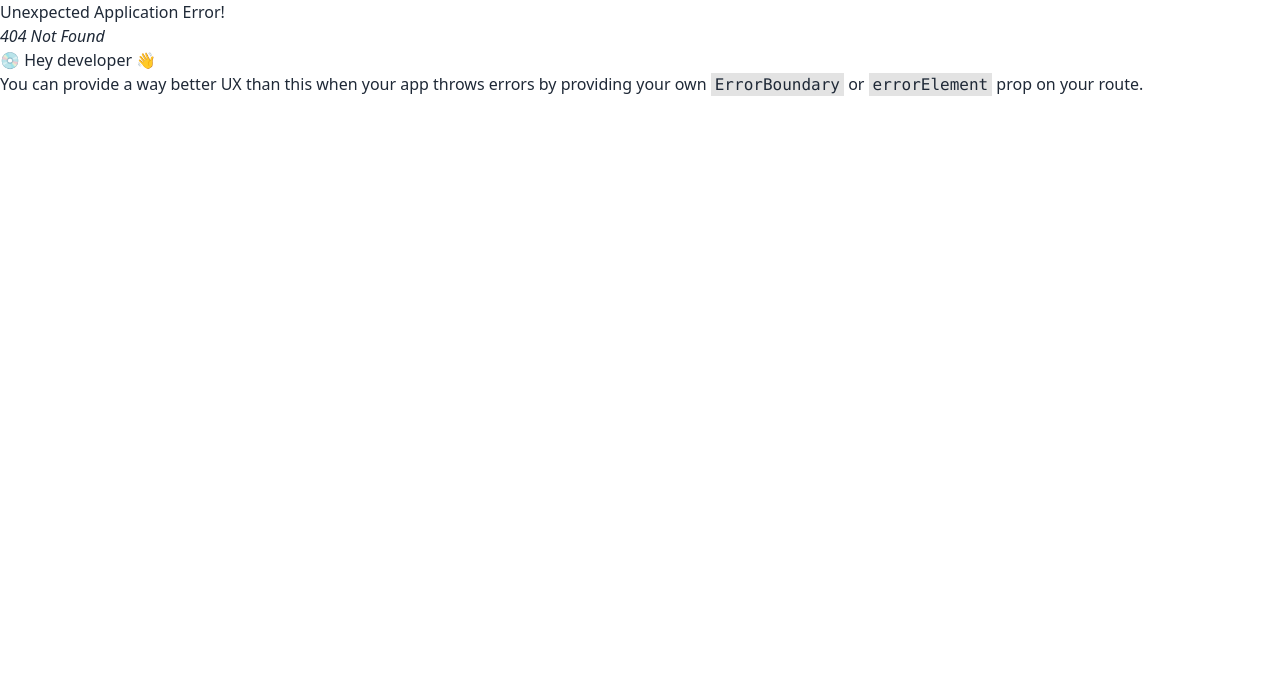
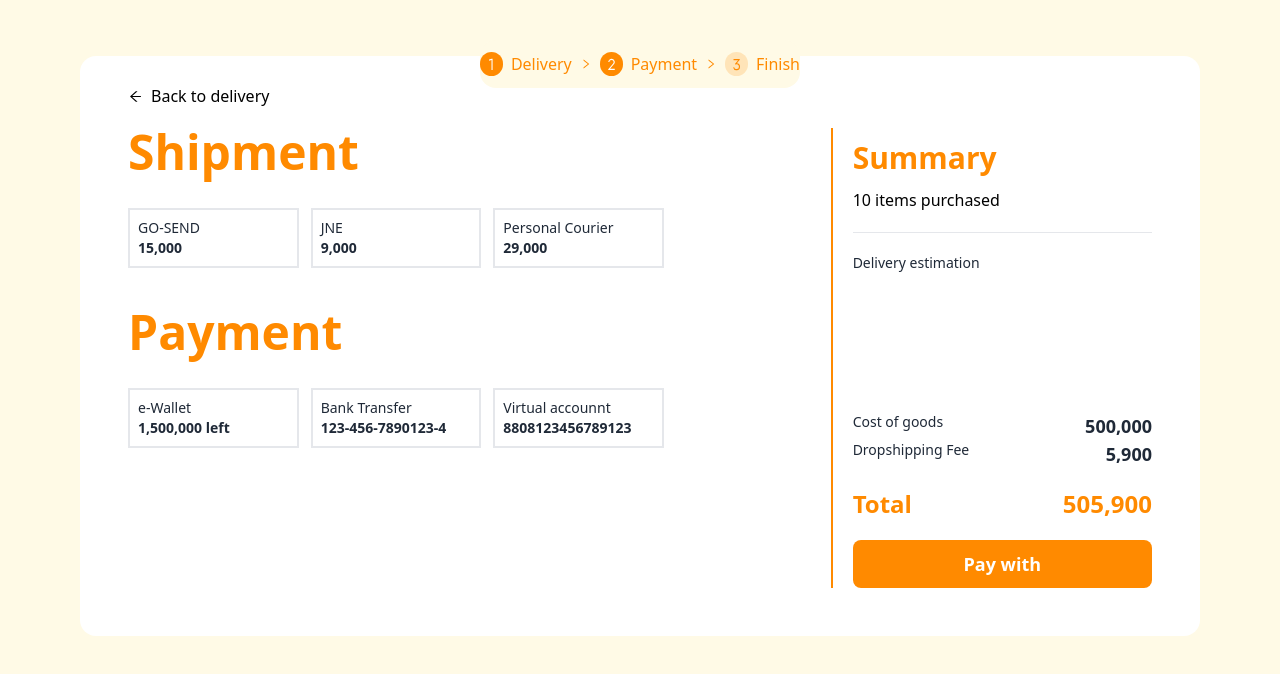
Before and after one commit to aryoyudhanto/jakmall-techtest, a React (Vite) app: page /payment in a window 1280 px wide. Before the commit this address had no page. Shown: the top 674 px of the page. Built offline with nearby package versions, Linux system fonts and the light colour scheme.

Commit message:
style: slicing payment page

```diff
--- /dev/null
+++ b/src/pages/Payment.tsx
@@ -0,0 +1,259 @@
+import _React, { useState } from "react";
+import { AiOutlineArrowLeft } from "react-icons/ai";
+
+import Layout from "../components/Layout";
+import { Link } from "react-router-dom";
+
+const Payment = () => {
+  const [colorShip1, setColorShip1] = useState<string>("");
+  const [colorShip2, setColorShip2] = useState<string>("");
+  const [colorShip3, setColorShip3] = useState<string>("");
+
+  const [colorPay1, setColorPay1] = useState<string>("");
+  const [colorPay2, setColorPay2] = useState<string>("");
+  const [colorPay3, setColorPay3] = useState<string>("");
+
+  const [shipMet, setShipMet] = useState<string>("");
+  const [shipCost, setShipCost] = useState<number>();
+  const [shipEst, setShipEst] = useState<string>("");
+  const [pay, setPay] = useState<string>("")
+
+  function toogleShip1() {
+    if (colorShip1 === ``) {
+      setColorShip1("[#1BD97B]");
+      setShipMet("GO-SEND");
+      setShipCost(15000);
+      setShipEst("Today");
+    }
+    if (colorShip1 === `[#1BD97B]`) {
+      setColorShip1("");
+      setShipMet("");
+      setShipCost(0);
+      setShipEst("");
+    }
+    if (colorShip2 === `[#1BD97B]`) {
+      setColorShip2("");
+      setShipMet("");
+      setShipCost(0);
+      setShipEst("");
+    }
+    if (colorShip3 === `[#1BD97B]`) {
+      setColorShip3("");
+      setShipMet("");
+      setShipCost(0);
+      setShipEst("");
+    }
+  }
+  function toogleShip2() {
+    if (colorShip1 === `[#1BD97B]`) {
+      setColorShip1("");
+      setShipMet("");
+      setShipCost(0);
+      setShipEst("");
+    }
+    if (colorShip2 === ``) {
+      setColorShip2("[#1BD97B]");
+      setShipMet("JNE");
+      setShipCost(9000);
+      setShipEst("2 day");
+    }
+    if (colorShip2 === `[#1BD97B]`) {
+      setColorShip2("");
+      setShipMet("");
+      setShipCost(0);
+      setShipEst("");
+    }
+    if (colorShip3 === `[#1BD97B]`) {
+      setColorShip3("");
+      setShipMet("");
+      setShipCost(0);
+      setShipEst("");
+    }
+  }
+  function toogleShip3() {
+    if (colorShip1 === `[#1BD97B]`) {
+      setColorShip1("");
+      setShipMet("");
+      setShipCost(0);
+      setShipEst("");
+    }
+    if (colorShip2 === `[#1BD97B]`) {
+      setColorShip2("");
+      setShipMet("");
+      setShipCost(0);
+      setShipEst("");
+    }
+    if (colorShip3 === ``) {
+      setColorShip3("[#1BD97B]");
+      setShipMet("Personal Courier");
+      setShipCost(29000);
+      setShipEst("1 day");
+    }
+    if (colorShip3 === `[#1BD97B]`) {
+      setColorShip3("");
+      setShipMet("");
+      setShipCost(0);
+      setShipEst("");
+    }
+  }
+  function tooglePay1() {
+    if (colorPay1 === ``) {
+      setColorPay1("[#1BD97B]");
+      setPay("e-Wallet")
+    }
+    if (colorPay1 === `[#1BD97B]`) {
+      setColorPay1("");
+    }
+    if (colorPay2 === `[#1BD97B]`) {
+      setColorPay2("");
+    }
+    if (colorPay3 === `[#1BD97B]`) {
+      setColorPay3("");
+    }
+  }
+  function tooglePay2() {
+    if (colorPay1 === `[#1BD97B]`) {
+      setColorPay1("");
+    }
+    if (colorPay2 === ``) {
+      setColorPay2("[#1BD97B]");
+      setPay("Bank Transfer")
+    }
+    if (colorPay2 === `[#1BD97B]`) {
+      setColorPay2("");
+    }
+    if (colorPay3 === `[#1BD97B]`) {
+      setColorPay3("");
+    }
+  }
+  function tooglePay3() {
+    if (colorPay1 === `[#1BD97B]`) {
+      setColorPay1("");
+    }
+    if (colorPay2 === `[#1BD97B]`) {
+      setColorPay2("");
+    }
+    if (colorPay3 === ``) {
+      setColorPay3("[#1BD97B]");
+      setPay("Virtual account")
+    }
+    if (colorPay3 === `[#1BD97B]`) {
+      setColorPay3("");
+    }
+  }
+
+  return (
+    <Layout
+      number1="bg-[#FF8A00] text-white "
+      number2="bg-[#FF8A00] text-white "
+      number3="bg-[#FFE4B8] text-[#FF8A00] "
+    >
+      <div className="text-black flex items-center mx-5">
+        <AiOutlineArrowLeft size={15} />
+        <Link to={"/"}>
+          <p className="ml-2 hover:scale-105 transition">Back to delivery</p>
+        </Link>
+      </div>
+      <div className="flex w-full my-5">
+        <div className="w-2/3 mx-5">
+          <div className="my-auto">
+            <p className="text-5xl font-bold text-[#FF8A00]">Shipment</p>
+            <div className="flex w-full my-8">
+              <div
+                className={`w-1/4 border-2 p-2 mr-3 border-${colorShip1} bg-${colorShip1} bg-opacity-10 hover:cursor-pointer hover:scale-95 transition`}
+                onClick={() => toogleShip1()}
+              >
+                <p className="text-sm">GO-SEND</p>
+                <p className="text-sm font-semibold">15,000</p>
+              </div>
+              <div
+                className={`w-1/4 border-2 p-2 mr-3 border-${colorShip2} bg-${colorShip2} bg-opacity-10 hover:cursor-pointer hover:scale-95 transition`}
+                onClick={() => toogleShip2()}
+              >
+                <p className="text-sm">JNE</p>
+                <p className="text-sm font-semibold">9,000</p>
+              </div>
+              <div
+                className={`w-1/4 border-2 p-2 mr-3 border-${colorShip3} bg-${colorShip3} bg-opacity-10 hover:cursor-pointer hover:scale-95 transition`}
+                onClick={() => toogleShip3()}
+              >
+                <p className="text-sm">Personal Courier</p>
+                <p className="text-sm font-semibold">29,000</p>
+              </div>
+            </div>
+          </div>
+          <div className="my-10">
+            <p className="text-5xl font-bold text-[#FF8A00]">Payment</p>
+            <div className="flex w-full my-8">
+              <div
+                className={`w-1/4 border-2 p-2 mr-3 border-${colorPay1} bg-${colorPay1} bg-opacity-10 hover:cursor-pointer hover:scale-95 transition`}
+                onClick={() => tooglePay1()}
+              >
+                <p className="text-sm">e-Wallet</p>
+                <p className="text-sm font-semibold">1,500,000 left</p>
+              </div>
+              <div
+                className={`w-1/4 border-2 p-2 mr-3 border-${colorPay2} bg-${colorPay2} bg-opacity-10 hover:cursor-pointer hover:scale-95 transition`}
+                onClick={() => tooglePay2()}
+              >
+                <p className="text-sm">Bank Transfer</p>
+                <p className="text-sm font-semibold">123-456-7890123-4</p>
+              </div>
+              <div
+                className={`w-1/4 border-2 p-2 mr-3 border-${colorPay3} bg-${colorPay3} bg-opacity-10 hover:cursor-pointer hover:scale-95 transition`}
+                onClick={() => tooglePay3()}
+              >
+                <p className="text-sm">Virtual accounnt</p>
+                <p className="text-sm font-semibold">8808123456789123</p>
+              </div>
+            </div>
+          </div>
+        </div>
+        <div className="w-1/3 bg-white border-l-2 border-[#FF8A00]">
+          <p className="text-3xl my-3 font-bold text-[#FF8A00] px-5">Summary</p>
+          <div className="w-full h-56 px-5">
+            <p className="text-black">10 items purchased</p>
+            <hr className="my-5" />
+            <p className="text-sm">Delivery estimation</p>
+            {shipEst ? (
+              <>
+                <p className="text-green-500">
+                  {shipEst} by {shipMet}
+                </p>
+              </>
+            ) : null}
+          </div>
+          <div className="flex justify-between px-5">
+            <p className="text-sm font-normal">Cost of goods</p>
+            <p className="text-lg font-bold">500,000</p>
+          </div>
+          <div className="flex justify-between px-5">
+            <p className="text-sm font-normal">Dropshipping Fee</p>
+            <p className="text-lg font-bold">5,900</p>
+          </div>
+          <div className="flex justify-between px-5">
+            {shipMet ? (
+              <>
+                <p className="text-sm font-normal">
+                  <span className="font-bold">{shipMet}</span> shipment
+                </p>
+                <p className="text-lg font-bold">{shipCost}</p>
+              </>
+            ) : null}
+          </div>
+          <div className="flex justify-between px-5 my-5">
+            <p className="text-2xl font-bold text-[#FF8A00]">Total</p>
+            <p className="text-2xl font-bold text-[#FF8A00]">{shipCost? (500000+5900+shipCost).toLocaleString() : "505,900"}</p>
+          </div>
+          <div className="flex justify-center px-5">
+            <button className="btn bg-[#FF8A00] w-full border-none hover:bg-orange-600 hover:scale-95 normal-case text-lg">
+              Pay with {pay}
+            </button>
+          </div>
+        </div>
+      </div>
+    </Layout>
+  );
+};
+
+export default Payment;
--- a/src/routes/index.tsx
+++ b/src/routes/index.tsx
@@ -1,11 +1,16 @@
 import { createBrowserRouter, RouterProvider } from "react-router-dom";
 
 import Home from "../pages";
+import Payment from "../pages/Payment";
 
 const router = createBrowserRouter([
   {
     path: "/",
     element: <Home />,
+  },
+  {
+    path: "/payment",
+    element: <Payment />,
   },
 ]);
 
```
